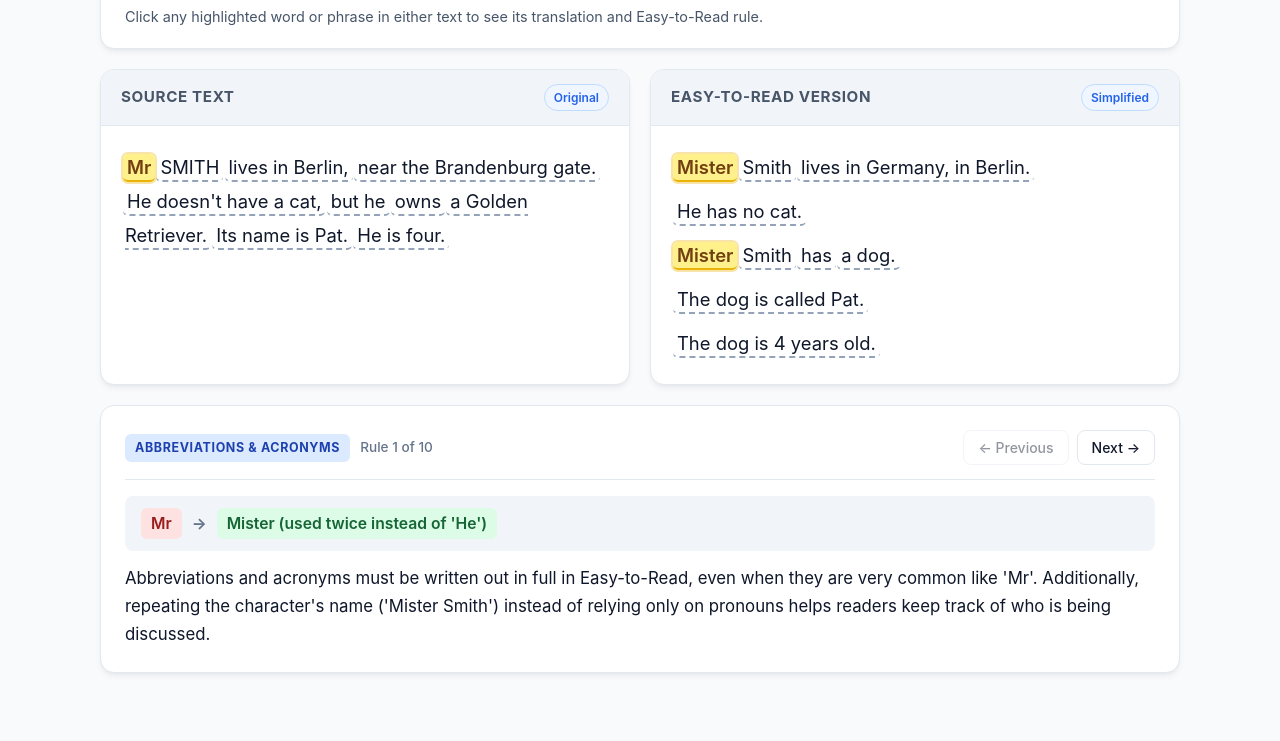
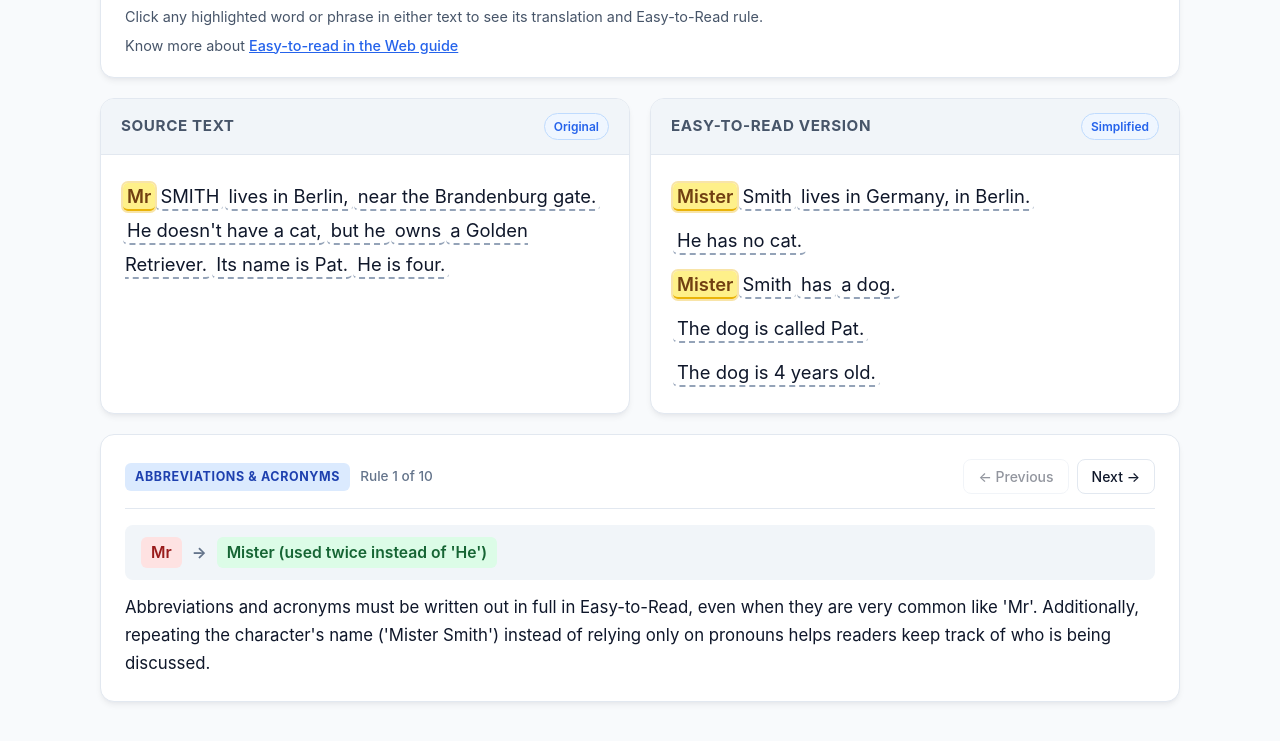
Before and after one commit to 11ways/E2R_BeforeAfter, a plain HTML site: page index.html in a window 1280 px wide. Shown: the part 77-818 px from the top of the page. Drawn offline with Linux system fonts and the light colour scheme.

Commit message:
Update index.html
Link to webguide

```diff
--- a/index.html
+++ b/index.html
@@ -67,6 +67,20 @@
       font-size: 0.9rem;
       color: var(--text-secondary);
       margin-top: 2px;
+    }
+
+    .header-title p.header-subnote {
+      margin-top: 6px;
+    }
+
+    .header-title a {
+      color: var(--primary);
+      text-decoration: underline;
+      font-weight: 500;
+    }
+
+    .header-title a:hover {
+      color: #1d4ed8;
     }
 
     button {
@@ -290,6 +304,7 @@
       <div class="header-title">
         <h1>Easy-to-Read Simplification Explorer</h1>
         <p>Click any highlighted word or phrase in either text to see its translation and Easy-to-Read rule.</p>
+        <p class="header-subnote">Know more about <a href="https://eceuropaeu.sharepoint.com/teams/GRP-PRO-Europa-Web-Guide-internal/SitePages/Easy-to-read-content.aspx" target="_blank" rel="noopener noreferrer">Easy-to-read in the Web guide</a></p>
       </div>
     </header>
 
@@ -369,7 +384,7 @@
         sourceLabel: "but he",
         etrLabel: "(New line & new sentence: Mister Smith...)",
         explanation:
-          "One idea per sentence: the compound sentence is split into short, standalone sentences."
+          "One idea per sentence: the compound sentence is split into short, standalone sentences. The contrasting clause ('but he...') is turned into a new standalone sentence starting on a new line."
       },
       {
         id: "owns",
```
